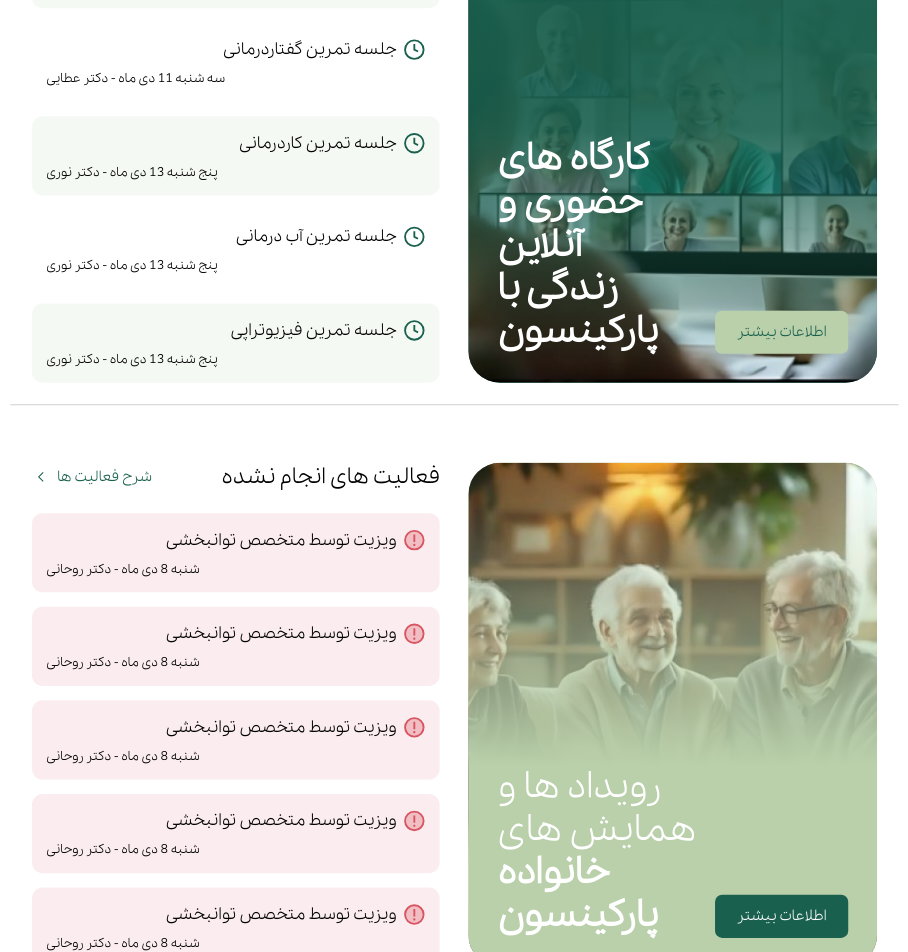
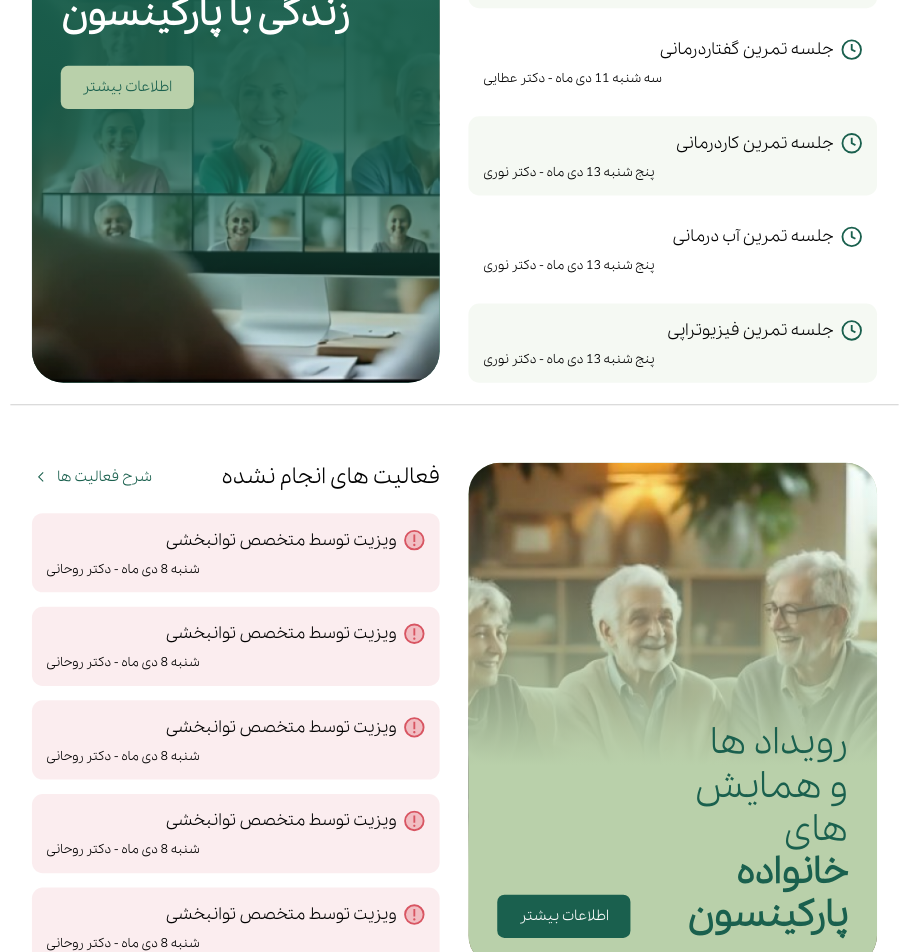
Before and after one commit to sharikian/pd-home-app, a Next.js app: page / in a window 1280 px wide. Shown: the part 1300-2252 px from the top of the page, without its empty margins (128-1036 px from the left). Built offline with nearby package versions, Linux system fonts and the light colour scheme; no server answers; sample sign-in values are in the browser's storage.

Commit message:
main route -> fix activities orientation

```diff
--- a/app/(pages)/(simple)/(menu)/Activities.tsx
+++ b/app/(pages)/(simple)/(menu)/Activities.tsx
@@ -5,7 +5,7 @@ import Parkinson from '@/public/imgs/dashboard/parkinsons.png';
 
 export const Activities = () => {
   return (
-    <div className="flex flex-col-reverse xl:flex-row md:flex-col-reverse sm:flex-col-reverse gap-6 md:gap-8 p-4 md:p-6 border-b border-[#00000030] dark:border-slate-700">
+    <div className="flex flex-col-reverse xl:flex-row-reverse md:flex-col-reverse sm:flex-col-reverse gap-6 md:gap-8 p-4 md:p-6 border-b border-[#00000030] dark:border-slate-700">
       {/* Activities Panel */}
       <div className="w-full xl:w-1/2">
         <div className="flex flex-col gap-4 md:gap-6">
@@ -55,9 +55,9 @@ export const Activities = () => {
       <div className="w-full xl:w-1/2 relative aspect-[1.3] bg-[#1a604e] dark:bg-slate-800 rounded-2xl xl:rounded-[35px] overflow-hidden">
         <div className={`absolute inset-0 bg-cover bg-center`} style={{ backgroundImage: `url(${Parkinson.src})` }}>
           <div className="absolute inset-0 bg-gradient-to-b from-[#1a604e] dark:from-slate-800 via-[#1a604ee6] dark:via-slate-800/90 to-transparent">
-            <div className="absolute bottom-4 md:bottom-8 left-4 md:left-8 right-4 md:right-8">
-              <div className="flex flex-col md:flex-row items-end justify-between gap-4">
-                <p className="text-white text-xl md:text-3xl xl:text-[40px] font-semibold" style={{lineHeight: '3rem'}}>
+            <div className="absolute top-4 md:top-8 left-4 md:left-8 right-4 md:right-8">
+              <div className="flex flex-col md:flex-col items-start justify-between gap-4">
+                <p className="text-white text-xl md:text-3xl xl:text-[40px] " style={{lineHeight: '3rem'}}>
                   کارگاه های <br /> حضوری و آنلاین <br />
                   <span className="font-black font-pelak">زندگی با پارکینسون</span>
                 </p>
--- a/app/(pages)/(simple)/(menu)/NotDoIt.tsx
+++ b/app/(pages)/(simple)/(menu)/NotDoIt.tsx
@@ -52,9 +52,9 @@ export const NotDoIt = () => (
       >
         <div className="absolute inset-0 bg-gradient-to-b from-transparent via-[#b9d0aa] dark:via-emerald-900 to-[#b9d0aa] dark:to-emerald-900 via-60%">
           <div className="absolute bottom-4 md:bottom-8 left-4 md:left-8 right-4 md:right-8">
-            <div className="flex flex-col md:flex-row items-end justify-between gap-4">
-              <p className="text-white text-xl md:text-3xl xl:text-[40px]" style={{lineHeight: '3rem'}}>
-                رویداد ها و همایش های<br />
+            <div className="flex flex-col-reverse md:flex-row-reverse items-end justify-between gap-4">
+              <p className="text-xl md:text-3xl xl:text-[40px] text-right text-primary" style={{lineHeight: '3rem'}}>
+                رویداد ها<br/> و همایش های<br />
                 <span className="font-black">خانواده پارکینسون</span>
               </p>
               <Button
```
